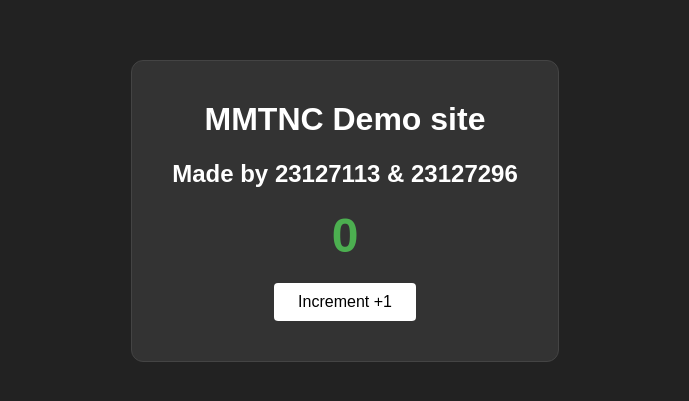
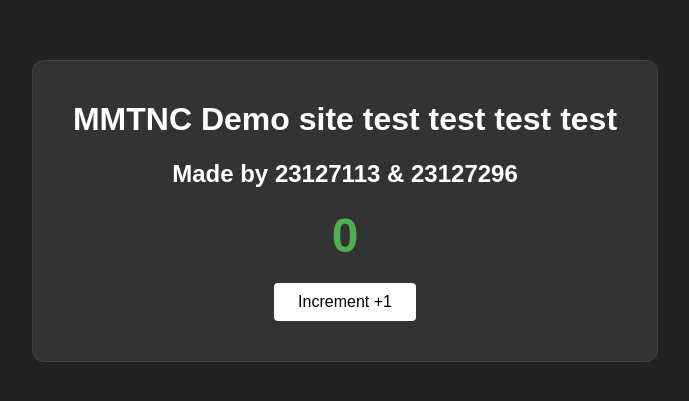
Before and after one commit to obiwan1805/MMTNC_23127113_23127296, a website: page public/index.html in a window 1280 px wide. Shown: the part 189-590 px from the top of the page, without its empty margins (295-984 px from the left). Drawn offline with Linux system fonts and the light colour scheme.

Commit message:
test commit

```diff
--- a/public/index.html
+++ b/public/index.html
@@ -14,7 +14,7 @@
 </head>
 <body>
     <div class="card">
-        <h1>MMTNC Demo site</h1>
+        <h1>MMTNC Demo site test test test test</h1>
         <h2>Made by 23127113 & 23127296</h2>
         <div class="count-display" id="counter-value">0</div>
         <button onclick="increment()">Increment +1</button>
```
